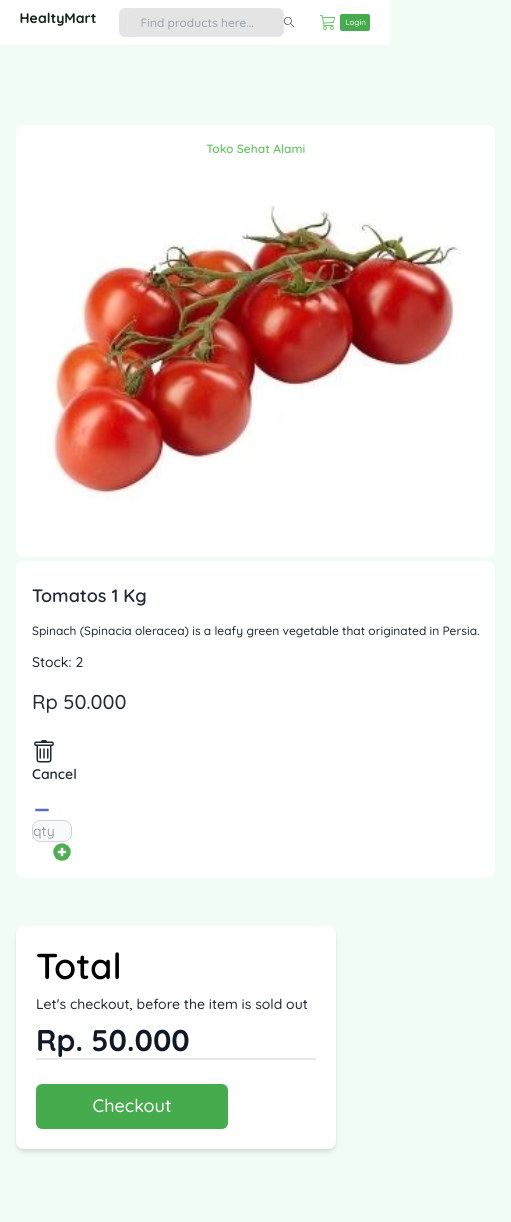
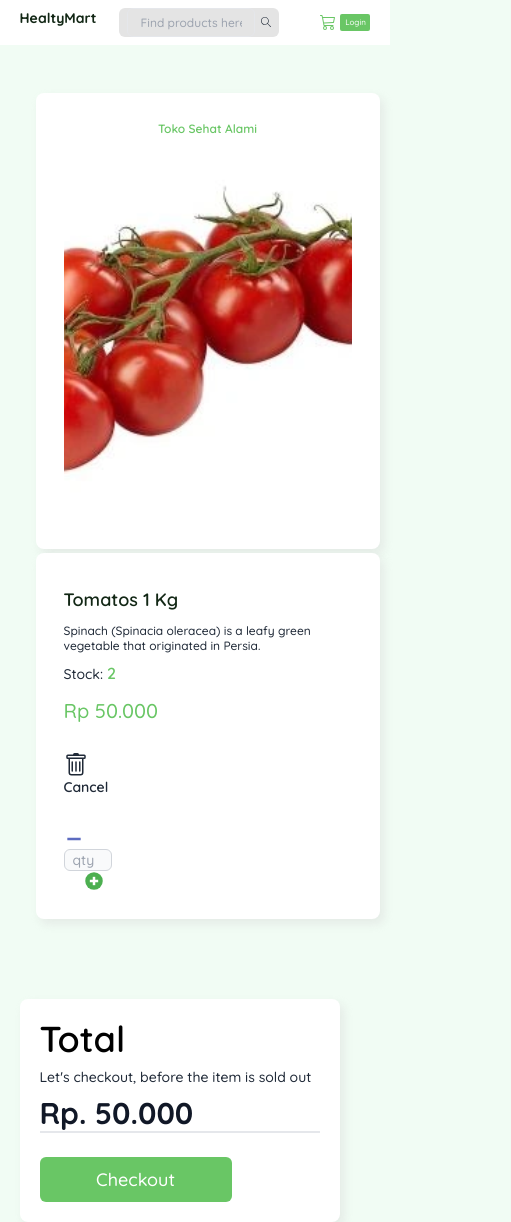
Before and after one commit to E-Commerce-App-Team-5/Front-End, a React (Vite) app: page /Cart in a window 390 px wide. Shown: the whole page, 511 px wide, since content can reach past the window. Before the commit the page ends 1165 px from the top, so only its background shows below. Built offline with nearby package versions, Linux system fonts and the light colour scheme.

Commit message:
Update Responsive Page

```diff
--- a/src/components/CardsCart.jsx
+++ b/src/components/CardsCart.jsx
@@ -1,63 +1,87 @@
-import React from 'react';
-import { BsTrash } from 'react-icons/bs';
-import { FcPlus } from 'react-icons/fc';
-import { FcMinus } from 'react-icons/fc';
+import React from "react";
+import { BsTrash } from "react-icons/bs";
+import { FcPlus } from "react-icons/fc";
+import { FcMinus } from "react-icons/fc";
 import { ButtonCheckout } from "../components/CustomButtons";
 
 function CardsCheckout() {
   return (
     <>
       <main className="max-w-7xl mx-auto grid md:grid-cols-3 gap-1 mt-8">
-
-        <aside className="bg-putih p-4 rounded-lg">
-            <p className="font-font-quick font-semibold text-xs text-base text-center">Toko Sehat Alami</p>
-            <img className="w-full h-96 md:h-auto object-cover md:w-48 rounded-t-lg md:rounded-none md:rounded-l-lg" src="/src/assets/tomatos.svg" alt="tomatos"/>
+        <aside className="bg-putih p-7 rounded-lg box-shadow-card ">
+          <p className="font-font-quick font-semibold text-xs text-base text-center">
+            Toko Sehat Alami
+          </p>
+          <img
+            className="w-full h-96 md:h-auto object-cover md:w-48 rounded-t-lg md:rounded-none md:rounded-l-lg"
+            src="/src/assets/tomatos.svg"
+            alt="tomatos"
+          />
         </aside>
 
-        <article className="md:col-span-2 bg-putih p-4 rounded-lg">
-            <h1 className="font-semibold text-lg leading-tight truncate font-font-quick py-2">Tomatos 1 Kg</h1>
-            <p className="font-normal text-xs leading-tight truncate font-font-quick py-2">Spinach (Spinacia oleracea) is a leafy green vegetable that originated in Persia.</p>
-            <p className="font-normal text-sm leading-tight truncate font-font-quick py-2">Stock: 2</p>
-            <h1 className="font-medium text-xl font-font-quick py-2">Rp 50.000</h1>
+        <article className="md:col-span-2 bg-putih p-7 rounded-lg  box-shadow-card ">
+          <h1 className="text-base-green font-semibold text-lg leading-tight truncate font-font-quick py-2">
+            Tomatos 1 Kg
+          </h1>
+          <p className="font-normal text-xs leading-tight font-font-quick pt-1">
+            Spinach (Spinacia oleracea) is a leafy green vegetable that
+            originated in Persia.
+          </p>
+          <p className="font-normal text-sm leading-tight truncate font-font-quick pt-2">
+            Stock: <span className="font-semibold text-base">2</span>
+          </p>
+          <h1 className="font-medium text-xl font-font-quick py-3  text-base">
+            Rp 50.000
+          </h1>
 
-            <section className="grid md:grid-cols-2 gap-4 mt-4">
+          <section className="grid md:grid-cols-2 gap-8 mt-4">
             <div className="grid md:grid-cols-5">
-                    <BsTrash className="text-2xl"/>
-                    <p className="font-semibold text-sm font-font-quick w-72 items-center">Cancel</p>
+              <BsTrash className="text-2xl" />
+              <p className="font-semibold text-sm font-font-quick w-72 items-center cursor-pointer">
+                Cancel
+              </p>
             </div>
 
             <div className="grid md:grid-cols-6">
-                    <FcMinus className="text-xl"/>
-                    <input type="text" className="w-10 bg-gray-50 border border-gray-300 text-gray-900 text-sm rounded-lg focus:ring-blue-500 focus:border-blue-500 block" placeholder="qty" required/>
-                    <FcPlus className="text-xl mx-5"/>
+              <FcMinus className="text-xl cursor-pointer" />
+              <input
+                type="text"
+                className="px-2 w-12 bg-gray-50 border border-gray-300  focus:outline-none focus:border-text-color text-sm rounded-md block"
+                placeholder="qty"
+                required
+              />
+              <FcPlus className="text-xl mx-5" />
             </div>
           </section>
-
         </article>
-
       </main>
     </>
-  )
-};
+  );
+}
 
-function CardsSubtotal () {
+function CardsSubtotal() {
   return (
     <>
-        <main className="w-80 max-w-sm bg-white rounded-lg shadow-md">
+      <main className="w-80 max-w-sm bg-white rounded-lg box-shadow-card ">
         <section className="px-5 py-5">
-
-                <h1 className="font-font-quick font-semibold text-4xl text-black">Total</h1>
-                    <p className="font-font-quick font-medium text-sm py-2">Let's checkout, before the item is sold out</p>
+          <h1 className="font-font-quick font-semibold text-4xl text-black">
+            Total
+          </h1>
+          <p className="font-font-quick font-medium text-sm py-2">
+            Let's checkout, before the item is sold out
+          </p>
 
           <div className="flex justify-between items-center border-b-2 border-gray-200">
-                        <span className="text-3xl font-bold text-gray-900 dark:text-white">Rp. 50.000</span>
+            <span className="text-3xl font-bold text-gray-900 dark:text-white">
+              Rp. 50.000
+            </span>
           </div>
-                <br/>
-                <ButtonCheckout/>
+          <br />
+          <ButtonCheckout />
         </section>
       </main>
     </>
-    )
-};
+  );
+}
 
-export  { CardsCheckout, CardsSubtotal };
+export { CardsCheckout, CardsSubtotal };
--- a/src/components/CustomButtons.jsx
+++ b/src/components/CustomButtons.jsx
@@ -3,10 +3,10 @@ import { BsCart3 } from "react-icons/bs";
 
 const ButtonPrimary = (props) => {
   return (
-    <button className="w-[22rem] h-[3.3rem] bg-base font-medium text-xl rounded-lg text-putih all-btn">
+    <button className="w-[18rem] h-[3rem] md:w-[22rem] md:h-[3.3rem]  lg:w-[22rem] lg:h-[3.3rem] bg-base font-medium text-xl rounded-lg text-putih all-btn">
       {props.label}
     </button>
-  )
+  );
 };
 
 const ButtonSecondary = (props) => {
@@ -14,15 +14,18 @@ const ButtonSecondary = (props) => {
     <button className="w-[3rem] h-[1.2rem] md:w-[9rem] md:h-[2.8rem] bg-base font-medium rounded-sm md:rounded-lg text-putih md:text-[16px] text-[5px] all-btn">
       {props.label}
     </button>
-  )
+  );
 };
 
 const ButtonCart = (props) => {
   return (
-    <button className="all-btn w-[5rem] h-[2rem] text-xs lg:text-sm lg:w-[6rem] lg:h-[2.5rem] bg-base font-medium rounded-md text-putih  justify-center flex items-center" {...props}>
-      <BsCart3 size={18} className="mr-2" {...props}/> Add
+    <button
+      className="all-btn w-[5rem] h-[2rem] text-xs lg:text-sm lg:w-[6rem] lg:h-[2.5rem] bg-base font-medium rounded-md text-putih  justify-center flex items-center"
+      {...props}
+    >
+      <BsCart3 size={18} className="mr-2" {...props} /> Add
     </button>
-  )
+  );
 };
 
 const ButtonCheckout = (props) => {
@@ -30,7 +33,7 @@ const ButtonCheckout = (props) => {
     <button className="all-btn w-[12rem] h-[2.8rem] bg-base font-medium rounded-md text-putih text-lg">
       Checkout
     </button>
-  )
+  );
 };
 
 export { ButtonPrimary, ButtonSecondary, ButtonCart, ButtonCheckout };
--- a/src/components/CustomInput.jsx
+++ b/src/components/CustomInput.jsx
@@ -4,14 +4,14 @@ const InputPrimary = ({ id, type, placeholder, value, onChange, disabled }) => {
   return (
     <input
       id={id}
-      className="w-[22rem] h-[3.3rem]  font-light bg-putih rounded-lg text-base-green placeholder:text-search&text p-3 border border-base focus:outline-none focus:border-base "
+      className="w-[18rem] h-[3rem] md:w-[22rem] md:h-[3.3rem] lg:w-[22rem] lg:h-[3.3rem]  font-light bg-putih rounded-lg text-base-green placeholder:text-search&text p-3 border border-base focus:outline-none focus:border-base "
       type={type}
       placeholder={placeholder}
       onChange={onChange}
       disabled={disabled}
       defaultValue={value}
     />
-  )
+  );
 };
 
 export default InputPrimary;
--- a/src/components/Layout.jsx
+++ b/src/components/Layout.jsx
@@ -5,11 +5,11 @@ import { useSelector } from "react-redux";
 import { Link } from "react-router-dom";
 
 const Navbar = ({ children }) => {
-
   const isLoggedin = useSelector((state) => state.data.isLoggedin);
 
   return (
     <div className="w-full h-full">
+      <div className="sticky top-0 z-20">
         <nav className=" flex  items-center  w-full bg-putih  ">
           <div className="container flex justify-between  py-2 md:py-4 ">
             <Link to="/">
@@ -23,7 +23,7 @@ const Navbar = ({ children }) => {
             >
               <input
                 style={{ backgroundColor: "#E4E4E4" }}
-              className="h-[1.8rem]  w-[10rem] text-xs md:text-sm rounded-md font-light bg-putih  text-search&text p-3 border focus:outline-none  md:w-[300px]  md:h-[2.4rem]"
+                className="h-[1.8rem] w-[8rem] text-xs md:text-sm rounded-md font-light bg-putih  text-search&text p-3 border focus:outline-none  md:w-[300px]  md:h-[2.4rem]"
                 id="search"
                 type="text"
                 placeholder="Find products here..."
@@ -32,15 +32,13 @@ const Navbar = ({ children }) => {
                 <SlMagnifier className="md:w-6 w-[10px]" />
               </button>
             </div>
-          <div className="flex">
-            {isLoggedin ? <ALoggin /> : <BLoggin />}
-          </div>
+            <div className="flex">{isLoggedin ? <ALoggin /> : <BLoggin />}</div>
           </div>
         </nav>
-
+      </div>
       <div className="w-full h-full overflow-auto ">{children}</div>
     </div>
-  )
+  );
 };
 
 export default Navbar;
--- a/src/pages/App.jsx
+++ b/src/pages/App.jsx
@@ -10,7 +10,7 @@ function App() {
   return (
     <>
       <Navbar>
-        <section className="w-full h-[28rem] ">
+        <section className="w-full h-[10rem] md:h-[23rem] lg:h-[26rem]  ">
           <div className="w-full h-full">
             <div className="absolute w-full h-[10rem] md:h-[23rem] lg:h-[26rem] md:w-full sm:w-full bg-hero z-[5]"></div>
             <img
@@ -35,8 +35,8 @@ function App() {
             </div>
           </div>
         </section>
-        <section className="container lg:py-9 lg:pb-[3rem] ">
-          <h1 className="text-base-green font-semibold text-3xl mb-9">
+        <section className="container pb-[4rem] lg:py-9 lg:pb-[3rem] ">
+          <h1 className="text-base-green font-semibold text-[20px] lg:text-3xl mt-6 mb-4 lg:mb-9">
             Featured Products
           </h1>
           <div className="grid grid-cols-2 md:grid-cols-3 lg:grid-cols-4 gap-y-10 gap-x-3">
@@ -51,7 +51,7 @@ function App() {
         <Footer />
       </Navbar>
     </>
-  )
-};
+  );
+}
 
 export default WithRouter(App);
--- a/src/pages/Cart.jsx
+++ b/src/pages/Cart.jsx
@@ -1,24 +1,21 @@
-import React from 'react';
+import React from "react";
 import Layout from "../components/Layout";
 import { CardsCheckout, CardsSubtotal } from "../components/CardsCart";
 
 function Cart() {
   return (
     <>
-    <Layout/>
-    <main className="max-w-7xl mx-auto grid md:grid-cols-3 gap-4 mt-8">
-
-      <article className="md:col-span-2 p-4">
-        <CardsCheckout/>
-      </article>
-
-      <aside className="p-4">
-        <CardsSubtotal/>
-      </aside>
-
-    </main>
+      <Layout />
+      <main className="container max-w-7xl mx-auto grid md:grid-cols-3 gap-4 mt-8">
+        <article className="md:col-span-2 p-4">
+          <CardsCheckout />
+        </article>
+        <aside className="pt-[3rem]">
+          <CardsSubtotal />
+        </aside>
+      </main>
     </>
-  )
-};
+  );
+}
 
 export default Cart;
--- a/src/styles/index.css
+++ b/src/styles/index.css
@@ -33,6 +33,6 @@ body {
 .box-shadow-card {
   box-shadow: 4px 5px 10px rgba(211, 211, 211, 0.41);
 }
-.all-btn {
+.all-btn:hover {
   background-color: #46ab4d;
 }
```
Also changed, not shown: src/components/IsLoggedIn.jsx (+8 -9 lines), src/pages/Register.jsx (+9 -9 lines). Lines whose indentation alone changed are shown as unchanged.
